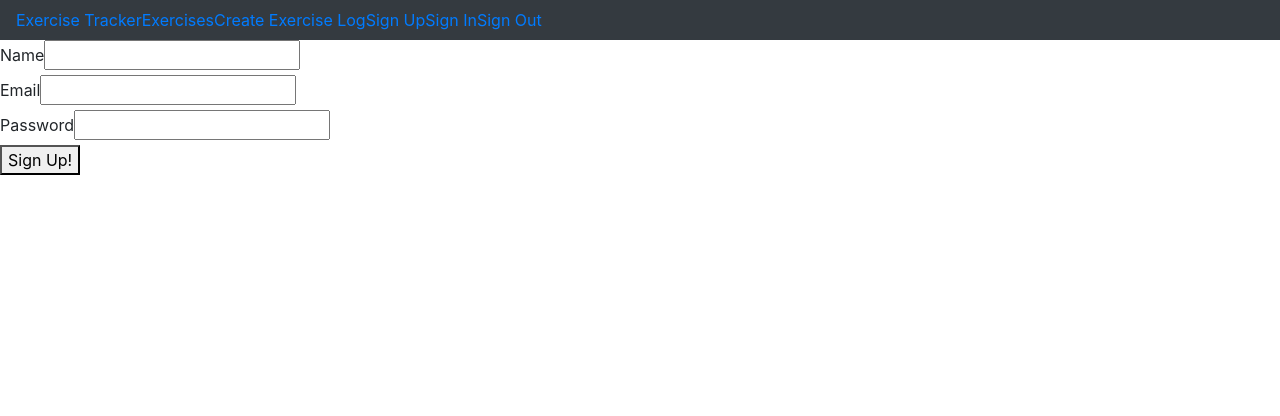
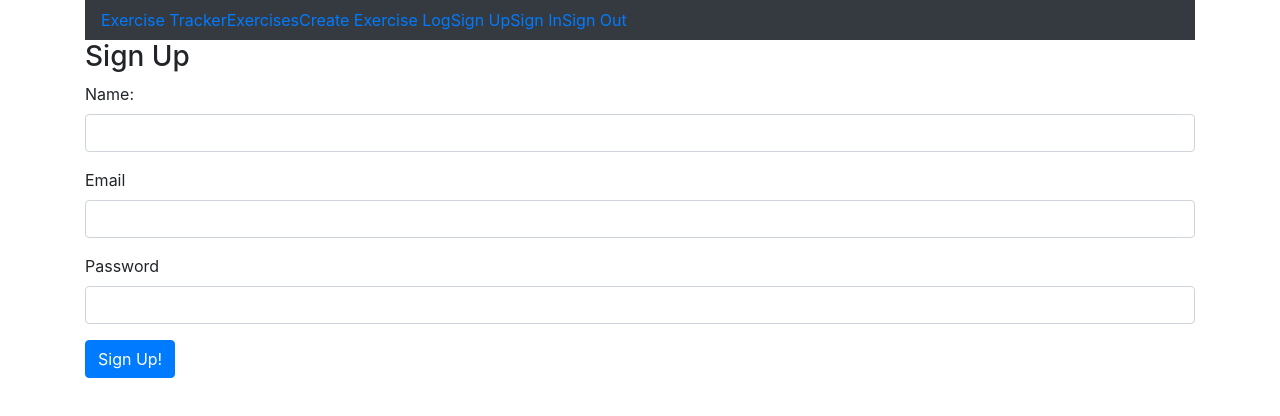
Before and after one commit to bhagirthijhamb/ExerciseTracker-MERN, a React (Create React App) app in the folder frontend/: page /signup in a window 1280 px wide. Shown: the top 416 px of the page. Built offline with nearby package versions, Linux system fonts and the light colour scheme.

Commit message:
added styles to Signup form

```diff
--- a/frontend/src/components/App.js
+++ b/frontend/src/components/App.js
@@ -3,7 +3,7 @@ import Header from './Header';
 
 export default (props) => {
   return(
-    <div>
+    <div className="container">
       <Header />
       {props.children}
     </div>
--- a/frontend/src/components/CreateExercise.js
+++ b/frontend/src/components/CreateExercise.js
@@ -10,17 +10,51 @@ class CreateExercise extends Component {
     username: '',
     description: '',
     duration: 0,
-    date: newDate()
+    date: new Date()
   }
   componentDidMount(){
     this.props.getUsers();
-    this.setState({ username: this.props.users[0].username })
+    if(this.props.users.length > 0){
+      this.setState({ username: this.props.users[0].name })
+    }
+  }
+
+  onChangeUsername = (e) => {
+    this.setState({ username: e.target.value })
+  }
+
+  onChangeDescription = (e) => {
+    this.setState({ description: e.target.value });
+  }
+
+  onChangeDuration = (e) => {
+    this.setState({ duration : e.target.value });
+  }
+
+  onChangeDate = (date) => {
+    this.setState({ date: date })
+  }
+
+  onSubmit = (e) => {
+    e.preventDefault();
+
+    const exercise = {
+      username: this.state.username,
+      description: this.state.description,
+      duration: this.state.duration,
+      date: this.state.date
+    }
+
   }
 
   render(){
+    console.log(this.props.users)
     return (
       <div>
-        Create Exercise
+        <h3>Create New Exercise Log</h3>
+        {/* <form onSubmit={handleSubmit(this.onSubmit)}>
+          fied
+        </form> */}
       </div>
     )
   }
--- a/frontend/src/components/auth/Signup.js
+++ b/frontend/src/components/auth/Signup.js
@@ -23,21 +23,30 @@ class Signup extends Component {
     const { handleSubmit } = this.props;
     return (
       <form onSubmit={handleSubmit(this.onSubmit)}>
+        <h3>Sign Up</h3>
+        <div className="form-group">
           <fieldset>
-          <label>Name</label>
-          <Field name="name" type="text" component="input" autoComplete="none" required minLength="3" />
+            <label>Name:</label>
+            <Field className="form-control" name="name" type="text" component="input" autoComplete="none" required minLength="3" />
           </fieldset>
+        </div>
+        <div className="form-group">
           <fieldset>
             <label>Email</label>
-          <Field name="email" type="text" component="input" autoComplete="none" required />
+            <Field className="form-control" name="email" type="text" component="input" autoComplete="none" required />
           </fieldset>
+          </div>
+        <div className="form-group">
           <fieldset>
             <label>Password</label>
-          <Field name="password" type="passsword" component="input" autoComplete="none" required />
+            <Field className="form-control" name="password" type="passsword" component="input" autoComplete="none" required />
           </fieldset>
+        </div>
           {/* Print the Error message inside the form */}
           <div style={{color:"red"}}>{this.props.errorMessage}</div>
-        <button>Sign Up!</button>
+        <div className="form-group">
+          <button className="btn btn-primary">Sign Up!</button>
+        </div>
       </form>
     )
   }
--- a/frontend/src/redux/actions/exerciseActions.js
+++ b/frontend/src/redux/actions/exerciseActions.js
@@ -24,3 +24,12 @@ export const deleteExercise = (id) => async(dispatch) => {
     console.log(error.response)
   }
 }
+
+export const createExercise = (exercise) => async (dispatch) => {
+  try {
+    const response = await axios.post('htp://localhost:5000/exercises/add', exercise);
+    console.log(response.data);
+  } catch(error){
+    console.log(error.response)
+  }
+}
```
Also changed, not shown: 1 other file (tests, documents, lock files or other folders). Lines whose indentation alone changed are shown as unchanged.
